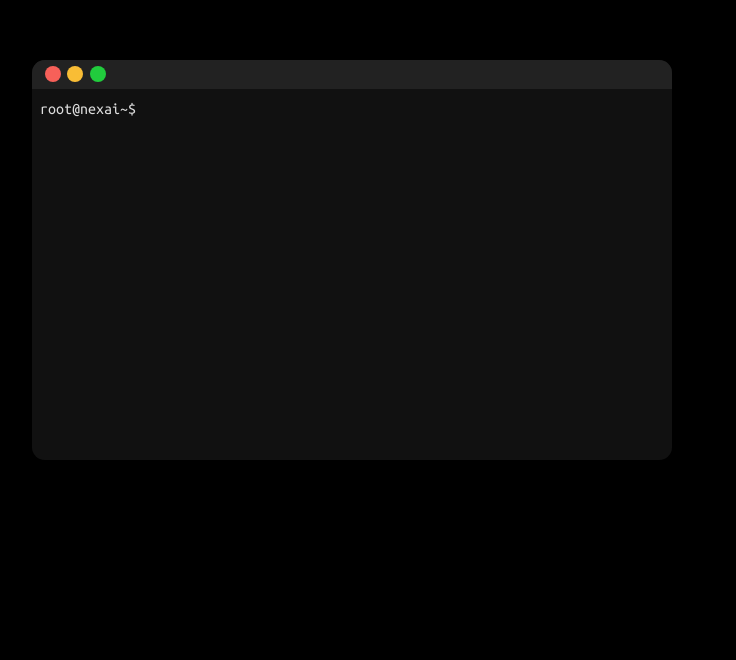
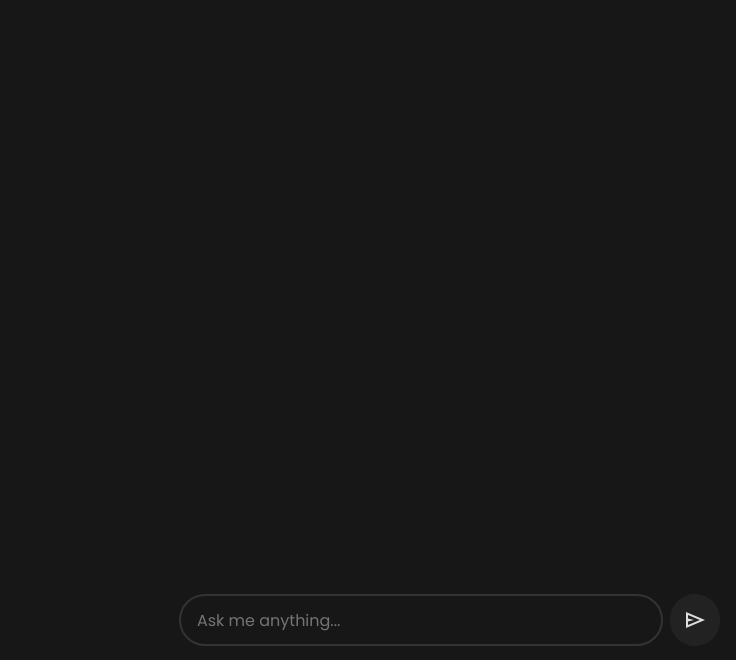
Before and after one commit to nxctophile/NexAI, a React (Vite) app: page / in a window 1280 px wide. Shown: the part 140-800 px from the top of the page, without its empty margins (288-1024 px from the left). Built offline with nearby package versions, Linux system fonts and the light colour scheme.

Commit message:
New UI initiated

```diff
--- a/index.html
+++ b/index.html
@@ -7,7 +7,7 @@
     <link rel="stylesheet" href="https://fonts.googleapis.com/css2?family=Material+Symbols+Outlined:opsz,wght,FILL,GRAD@24,400,0,0" />
     <link rel="preconnect" href="https://fonts.googleapis.com">
     <link rel="preconnect" href="https://fonts.gstatic.com" crossorigin>
-    <link href="https://fonts.googleapis.com/css2?family=Ubuntu+Mono:ital,wght@0,400;0,700;1,400;1,700&display=swap" rel="stylesheet">
+    <link href="https://fonts.googleapis.com/css2?family=Poppins:ital,wght@0,100;0,200;0,300;0,400;0,500;0,600;0,700;0,800;0,900;1,100;1,200;1,300;1,400;1,500;1,600;1,700;1,800;1,900&display=swap" rel="stylesheet">
     <title>NexAI</title>
   </head>
   <body>
--- a/package.json
+++ b/package.json
@@ -12,7 +12,8 @@
   "dependencies": {
     "react": "^18.2.0",
     "react-dom": "^18.2.0",
-    "react-markdown": "^9.0.1"
+    "react-markdown": "^9.0.1",
+    "react-syntax-highlighter": "^15.5.0"
   },
   "devDependencies": {
     "@types/react": "^18.2.66",
--- a/src/App.tsx
+++ b/src/App.tsx
@@ -1,73 +1,105 @@
-import { useRef, useState } from 'react';
-import './styles/App.css'
-import Markdown from 'react-markdown';
+import { useRef, useState } from "react";
+import "./styles/App.css";
+import Markdown from "react-markdown";
+import { Prism as SyntaxHighlighter } from "react-syntax-highlighter";
+import { twilight } from "react-syntax-highlighter/dist/esm/styles/prism";
+import Sidebar from "./components/Sidebar";
+import nex from "/nex-white-stroke-100.png";
 
-export default function App () {
-
+export default function App() {
   const [response, setResponse] = useState<string | undefined>(undefined);
+  const [command, setCommand] = useState<string | undefined>(undefined);
   const [loading, setLoading] = useState<boolean>(false);
 
   const inputRef = useRef<HTMLInputElement>(null);
 
   const sendRequest = async (event) => {
     event.preventDefault();
+    setCommand(inputRef.current.value);
     setLoading(true);
     const prompt = inputRef.current.value;
-    const generatedResponse = await fetch(`http://localhost:8080?prompt=${prompt}`);
+    const generatedResponse = await fetch(
+      `http://localhost:8080?prompt=${prompt}`
+    );
     const parsedGeneratedResponse = await generatedResponse.json();
-    console.log(parsedGeneratedResponse)
+    console.log(parsedGeneratedResponse);
     setResponse(parsedGeneratedResponse.response);
-    inputRef.current.value = '';
+    inputRef.current.value = "";
     setLoading(false);
-  }
+  };
 
   return (
     <main className="root-container">
+      <Sidebar />
+
       <section className="main-container">
-      <section className="navigation-section">
-        <button id="close" className="nav-button">
-          <span className="material-symbols-outlined">
-            close
-          </span>
-        </button>
-        <button id="minimize" className="nav-button minimize">
-          <span className="material-symbols-outlined">
-            minimize
-          </span>
-        </button>
-        <button id="restore" className="nav-button restore">
-          <span className="material-symbols-outlined">
-            select_window_2
-          </span>
-        </button>
-      </section>
         <section className="main-section">
-        <div className="command">
-          <div className="path">
-            root@nexai~$
+          <div className="command-container">
+            {command && <div className="command">{command}</div>}
           </div>
 
-          <form onSubmit={sendRequest}>
-            <input className="user-input" ref={inputRef} type="text" />
-          </form>
+          {loading && (
+            <>
+              <div className="nexai-response">
+                <img className="nexai-logo" src={nex} alt="" />
+                <div className="nexai-text">NexAI</div>
+              </div>
+              <img
+                className="loading-icon"
+                src="https://chatbot.rediff.com/public/typing.gif"
+                alt="Loading..."
+              />
+            </>
+          )}
+
+          {response && (
+            <div className="response">
+              <div className="nexai-response">
+                <img className="nexai-logo" src={nex} alt="" />
+                <div className="nexai-text">NexAI</div>
               </div>
 
-        {loading &&
+              <Markdown
+                className="response-markdown"
+                children={response}
+                components={{
+                  code(props) {
+                    const { children, className, node, ...rest } = props;
+                    const match = /language-(\w+)/.exec(className || "");
+                    return match ? (
+                      <SyntaxHighlighter
+                        {...rest}
+                        PreTag="div"
+                        children={String(children).replace(/\n$/, "")}
+                        language={match[1]}
+                        style={twilight}
+                      />
+                    ) : (
+                      <code {...rest} className={className}>
+                        {children}
+                      </code>
+                    );
+                  },
+                }}
+              />
+            </div>
+          )}
 
-          <img className="loading-icon" src="https://chatbot.rediff.com/public/typing.gif" alt="Loading..." />
-
-        }
-        {response &&
-
-          <div className="command">
-            <Markdown className="nothing">
-              {response}
-            </Markdown>
+          <form className="form" onSubmit={sendRequest}>
+            <div className="user-input">
+              <input
+                className="textbox"
+                ref={inputRef}
+                type="text"
+                placeholder="Ask me anything..."
+              />
+              <button className="send-button" type="submit">
+                <span className="material-symbols-outlined">send</span>
+              </button>
             </div>
-        }
-
+          </form>
         </section>
       </section>
     </main>
-  )
+  );
 }
--- /dev/null
+++ b/src/components/Sidebar.tsx
@@ -0,0 +1,6 @@
+export default function Sidebar () {
+    return (
+        <nav className="sidebar">
+        </nav>
+    )
+}
--- a/src/styles/App.css
+++ b/src/styles/App.css
@@ -1,92 +1,141 @@
+* {
+  font-family: "Poppins", sans-serif;
+  color: #ddd;
+}
+
 .root-container {
   min-height: 100vh;
   min-width: 100vw;
-    background: #000;
+  background: #171717;
   display: flex;
-    justify-content: center;
+  /* justify-content: flex-end; */
   align-items: center;
-}
-
-.navigation-section {
-    display: flex;
-    padding-left: .8em;
-    background: #222;
-}
-
-.nav-button {
-    border: none;
-    padding: 0;
-    border-radius: 20rem;
-    font-size: 1rem;
-    display: flex;
-    justify-content: center;
-    align-items: center;
-    padding: .1em;
-    margin: .4em 0;
-    margin-right: .4em;
-}
-
-.nav-button > span {
-    opacity: 0;
-    font-size: .8rem;
-}
-
-#close {
-    background-color: #F76059;
-}
-#minimize {
-    background-color: #F9BD35;
-}
-#restore {
-    background-color: #21CC3D;
+  overflow: hidden;
 }
 
 .main-container {
-    height: 50vh;
-    width: 50vw;
-    background: #111;
-    border-radius: .8em;
+  height: 100vh;
+  width: 85vw;
+  background: #171717;
   overflow: scroll;
   overflow-x: hidden;
 }
 
 ::-webkit-scrollbar {
   width: 10px;
-    background: #333;
+  background: transparent;
 }
 
 ::-webkit-scrollbar-thumb {
-    background-color: #666;
+  background-color: #444;
+  border-radius: 20rem;
 }
 
-.command {
+.sidebar {
+  height: 96vh;
+  width: 15vw;
+  background: #222;
   display: flex;
-    margin: .5em .5em;
-  font-family: "Ubuntu Mono", monospace;
-  font-size: 1rem;
-  color: #ddd;
+  flex-direction: column;
+  justify-content: center;
+  align-items: center;
+  border-top-right-radius: 4em;
+  border-bottom-right-radius: 4em;
+  overflow: hidden;
+  z-index: 10;
 }
 
-/* .path {
-} */
-
-.user-input {
-    margin-left: .2em;
+.main-section {
+  display: flex;
+  flex-direction: column;
+  align-items: center;
   width: 100%;
-    background: transparent;
-    border: none;
-    outline: none;
-    color: #ddd;
-    font-family: "Ubuntu Mono", monospace;
-    font-size: 1rem;
+  padding: 2em 0;
 }
 
-
-.nothing {
-    font-family: "Ubuntu Mono", monospace;
-    font-size: 1.2rem;
-}
 
 .loading-icon {
   width: 50px;
 }
+
+.command, .response {
+    padding: 1em;
+}
+
+.command-container {
+  display: flex;
+  justify-content: flex-end;
+  width: 60%;
+}
+
+.command {
+  background: #333;
+  border-radius: 20rem;
+  padding: 1em 1.2em;
+}
+
+.response {
+  width: 60%;
+}
+
+.nexai-response {
+  display: flex;
+  margin-top: 1em;
+}
+
+.nexai-logo {
+  height: 20px;
+  width: 20px;
+}
+
+.nexai-text {
+  font-size: 1rem;
+  font-weight: 600;
+  margin-left: .4em;
+}
+
+.form {
+  display: flex;
+  flex-direction: column;
+  justify-content: center;
+  align-items: center;
+  position: absolute;
+  left: 15vw;
+  bottom: 0;
+  height: 10%;
+  width: 85%;
+  background: #171717ee;
+}
+
+.user-input {
+  display: flex;
+}
+
+.textbox {
+  min-height: 3em;
+  width: 35vw;
+  margin-left: 0.2em;
+  overflow: visible;
+  border: 2px solid #333;
+  border-radius: 20rem;
+  outline: none;
+  background: #171717;
+  font-size: 1rem;
+  padding: 0 1em;
+}
+
+.send-button {
+  display: flex;
+  justify-content: center;
+  align-items: center;
+  border: none;
+  background: #222;
+  border-radius: 20rem;
+  padding: 0.5em 1em;
+  margin-left: 0.5em;
+  cursor: pointer;
+}
+
+.send-button:hover {
+  background: #333;
+}
```
Also changed, not shown: 1 other file (tests, documents, lock files or other folders). Lines whose indentation alone changed are shown as unchanged.
